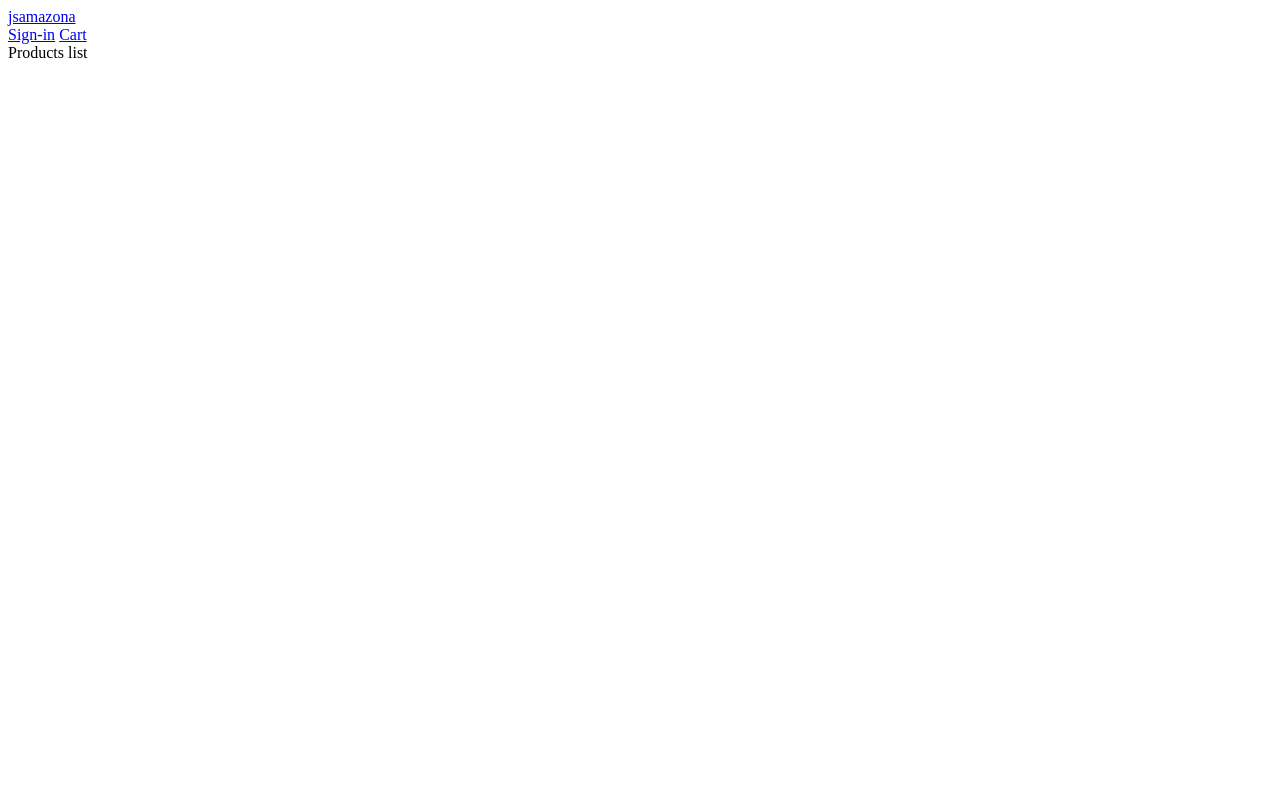
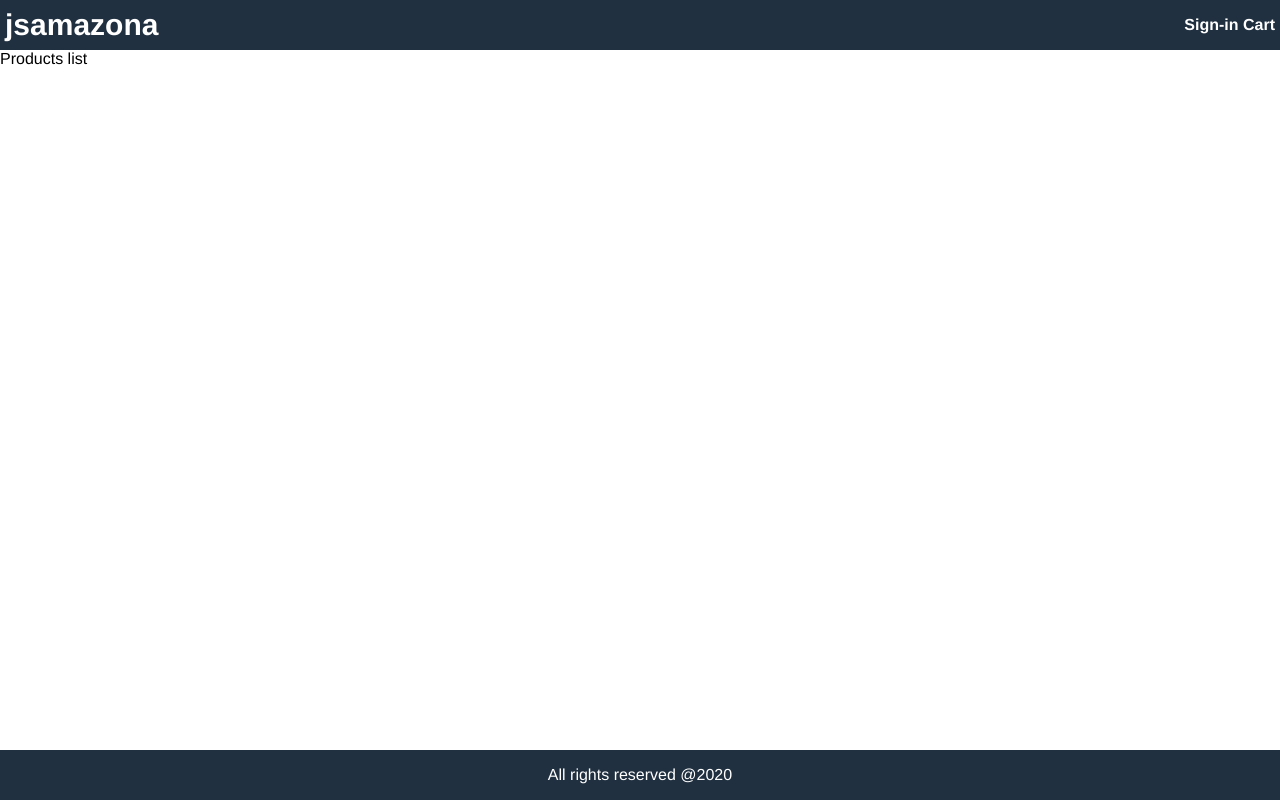
Before and after one commit to brenobcsilva/Javascript-vanilla, a website: page frontend/src/index.html in a window 1280 px wide. Drawn offline with Linux system fonts and the light colour scheme.

Commit message:
Footer and melhorando CSS

```diff
--- a/frontend/src/index.html
+++ b/frontend/src/index.html
@@ -7,7 +7,7 @@
 <body>
 	<div class="grid-container">
 		<header>
-			<div>
+			<div class="brand">
 				<a href="/#/">jsamazona</a>
 			</div>
 			<div>
@@ -18,7 +18,9 @@
 		<main>
 			Products list
 		</main>
-		<footer></footer>
+		<footer>
+			All rights reserved @2020
+		</footer>
 	</div>
 
 </body>
--- a/frontend/src/style.css
+++ b/frontend/src/style.css
@@ -0,0 +1,46 @@
+*{
+    box-sizing: border-box;
+}
+html{
+    font-size: 62.5%;
+}
+body{
+    height: 100vh;
+    font: 1.6rem Helvetica, Arial;
+    margin: 0;
+}
+.grid-container{
+    display: grid;
+    grid-template-areas: 'header''main''footer';
+    grid-template-columns: 1fr;
+    grid-template-rows: 5rem 1fr 5rem;
+    height: 100%;
+}
+header{
+    grid-area: header;
+    background-color: #203040;
+    color: #ffffff;
+    display: flex;
+    justify-content: space-between;
+    align-items: center;
+    padding: 0.5rem;
+}
+header a{
+    color: #ffffff;
+    font-weight: bold;
+    text-decoration: none;
+}
+
+header a:hover{
+    color: #f08080;
+}
+.brand a{
+    font-size: 3rem;
+}
+footer{
+    background-color: #203040;
+    display: flex;
+    justify-content: center;
+    align-items: center;
+    color: #ffffff;
+}
```
